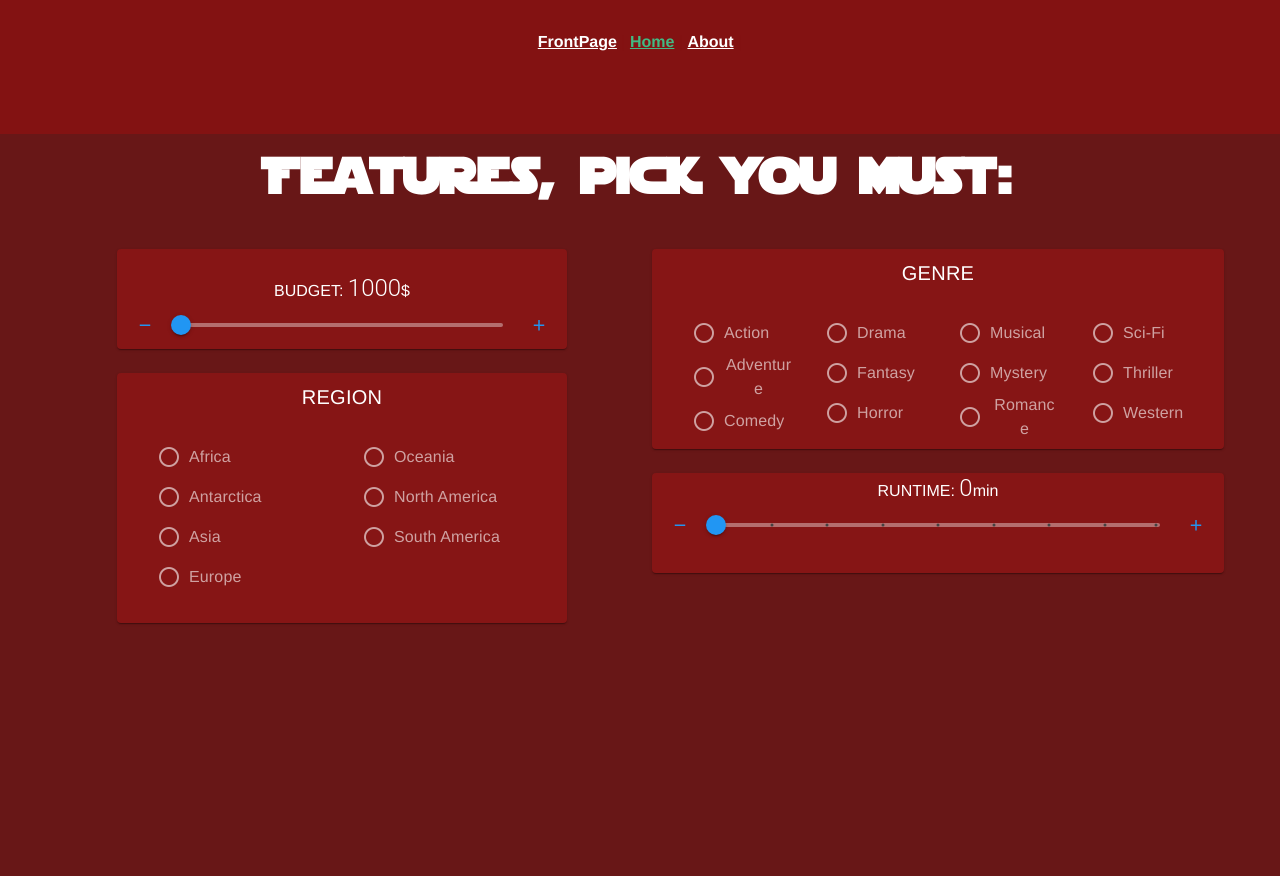
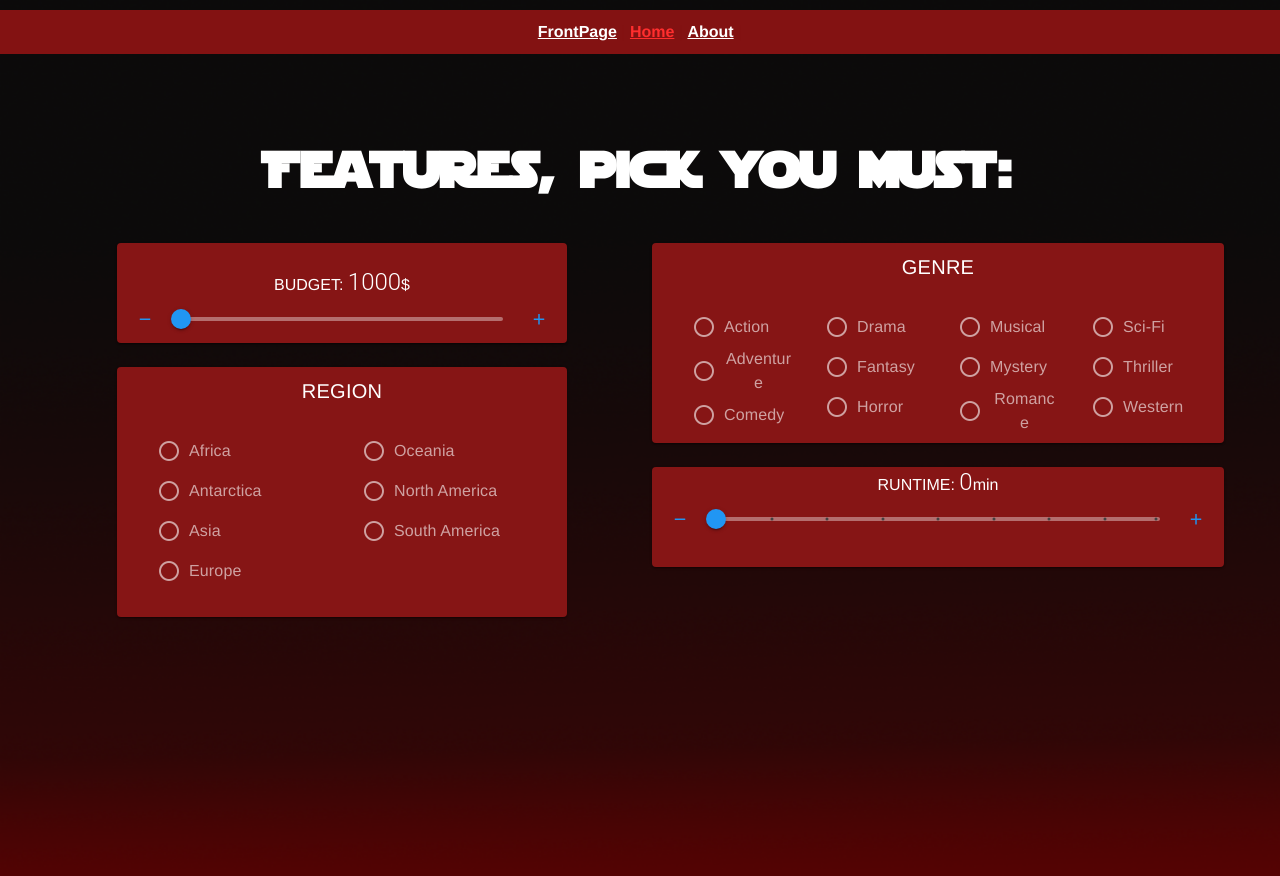
Before and after one commit to MarcusAndersson1/FlixPredix_Movie_Prediction, a Vue app in the folder FlixPredix/flixpredix-app/: page /home in a window 1280 px wide. Shown: the top 876 px of the page. Before the commit the page ends 800 px from the top, so only its background shows below. Built offline with nearby package versions, Linux system fonts and the light colour scheme.

Commit message:
added bakground to home page and minor fixes

```diff
--- a/FlixPredix/flixpredix-app/src/App.vue
+++ b/FlixPredix/flixpredix-app/src/App.vue
@@ -19,7 +19,7 @@
 }
 
 nav {
-  padding: 30px;
+  padding-top: 10px;
 }
 
 nav a {
@@ -28,12 +28,14 @@ nav a {
 }
 
 nav a.router-link-exact-active {
-  color: #42b983;
+  color: #ff2e2e;
 }
 @font-face {
   font-family: "aliens_and_cows";
   src: local("aliens_and_cows"),
    url(./assets/fonts/aliens_and_cows_trial.ttf) format("truetype");
+}
+@font-face {
   font-family: "StarWars";
   src: local("STJEDISE"),
    url(./assets/fonts/STJEDISE.TTF) format("truetype");
--- a/FlixPredix/flixpredix-app/src/views/FrontPage.vue
+++ b/FlixPredix/flixpredix-app/src/views/FrontPage.vue
@@ -28,7 +28,6 @@
         <v-col></v-col>
       </v-row>
 
-      <div class="hidden"><img src="@/assets/flixpredix_spotlights.png" alt=""></div>
     </v-container>
 
       <div class="HELP"></div>
--- a/FlixPredix/flixpredix-app/src/views/HomeView.vue
+++ b/FlixPredix/flixpredix-app/src/views/HomeView.vue
@@ -1,5 +1,6 @@
 <template>
 <body>
+    <br/>
     <h1 id="head">Features, pick you must:</h1>
     <br>
     <v-container class="home">
@@ -16,6 +17,7 @@
             </v-col>
         </v-row>
     </v-container>
+    <div class="HELP"></div>
 </body>
 </template>
 
@@ -39,7 +41,10 @@ export default {
 
 <style>
 body {
-    background-color: #681717;
+    background-image: url('@/assets/flixpredix_gradient.png');
+    background-repeat: no-repeat;
+    background-size: 100% 100%;
+    margin-top: 10px;
 }
 #head {
   font-family: "StarWars";
@@ -48,4 +53,13 @@ body {
   margin-bottom: 0px;
   color: white
 }
+.HELP {
+  margin: 400px 650px;
+  height:0;
+  width:0;
+  border-top: 80px solid transparent;
+  border-right: 100px solid transparent;
+  border-bottom: 80px solid transparent;
+  border-left: 150px solid transparent;
+}
 </style>
```
Also changed, not shown: FlixPredix/flixpredix-app/src/assets/flixpredix_gradient.png (added).
